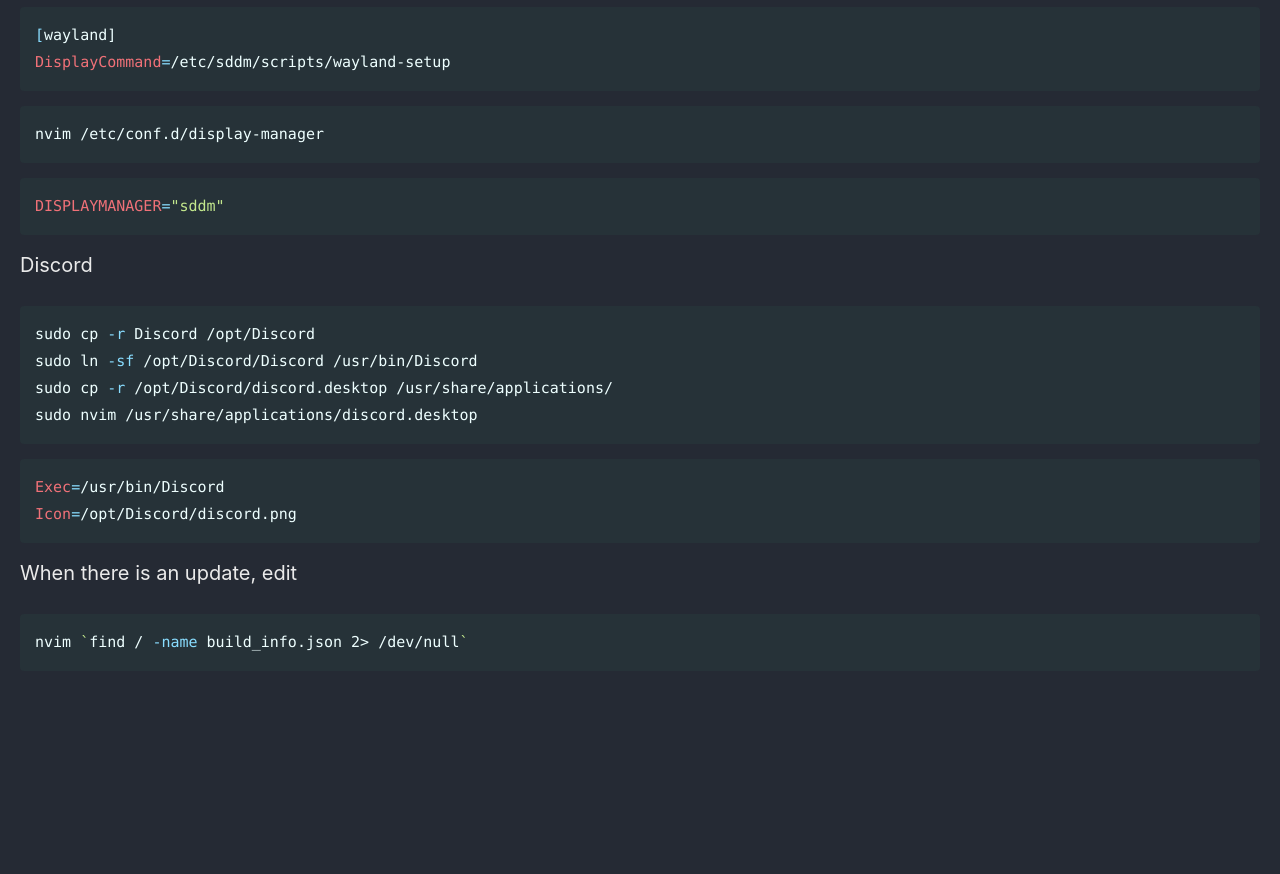
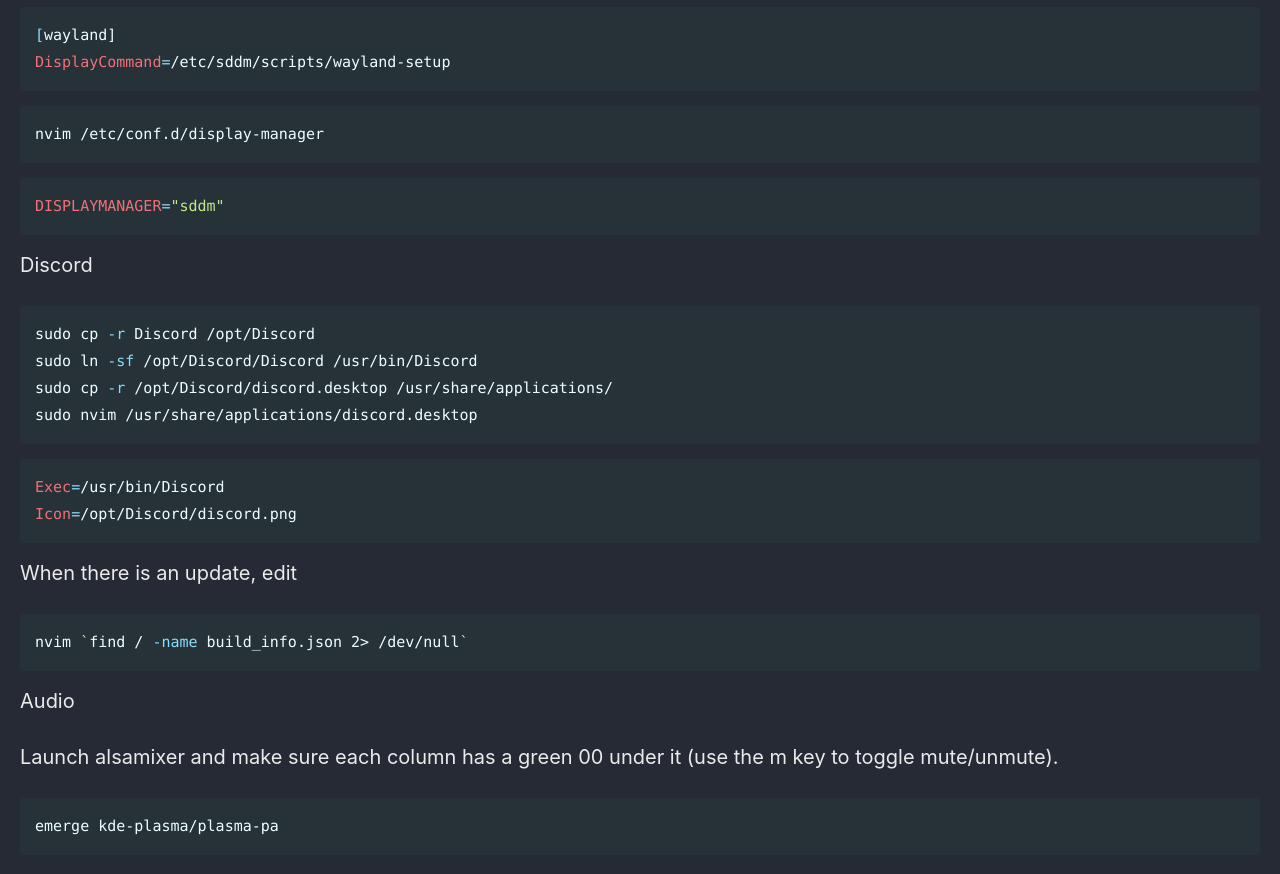
Before and after one commit to Connor-McCartney/Connor-McCartney.github.io, a Jekyll site: the page built from _pages/misc/gentoo.md, in a window 1280 px wide and 900 px high, scrolled down 6929 px. Shown: the top 874 px of the window. Built offline with Jekyll 4.4.1, drawn with Linux system fonts in a browser that asks for light colours; cached includes are drawn as plain includes; before the commit the page ends 7645 px from its top, so only the background shows below that.

Commit message:
Update gentoo.md

````diff
--- a/_pages/misc/gentoo.md
+++ b/_pages/misc/gentoo.md
@@ -337,3 +337,11 @@ When there is an update, edit
 ```bash
 nvim `find / -name build_info.json 2> /dev/null`
 ```
+
+Audio
+
+Launch alsamixer and make sure each column has a green 00 under it (use the m key to toggle mute/unmute).
+
+```bash
+emerge kde-plasma/plasma-pa
+```
````
